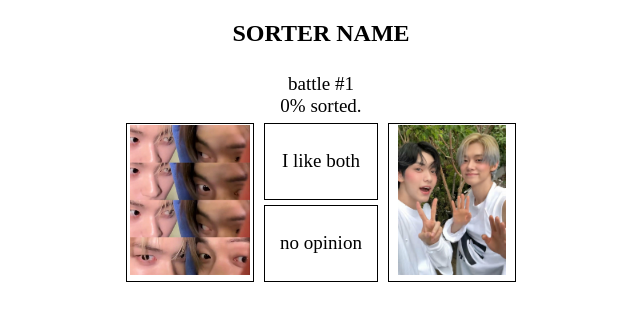
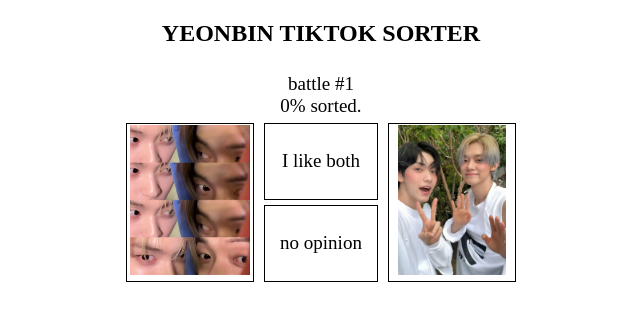
Before and after one commit to hourlyeonbin/tiktok-sorter-test, a plain HTML site: page index.html in a window 1280 px wide. Shown: the whole page, without its empty margins (319-959 px from the left). Drawn offline with Linux system fonts and the light colour scheme.

Commit message:
Update index.html

```diff
--- a/index.html
+++ b/index.html
@@ -2,7 +2,7 @@
 <html>
 <head>
 <meta charset="utf-8">
-<title>Image Sorter</title>
+<title>Yeonbin Sorter</title>
 
 <style>
 #mainTable {
@@ -156,7 +156,7 @@ window.onload = () => {
 </head>
 
 <body>
-<center><h2>SORTER NAME</h2></center>
+<center><h2>YEONBIN TIKTOK SORTER</h2></center>
 
 <table id="mainTable">
 <tr>
```
